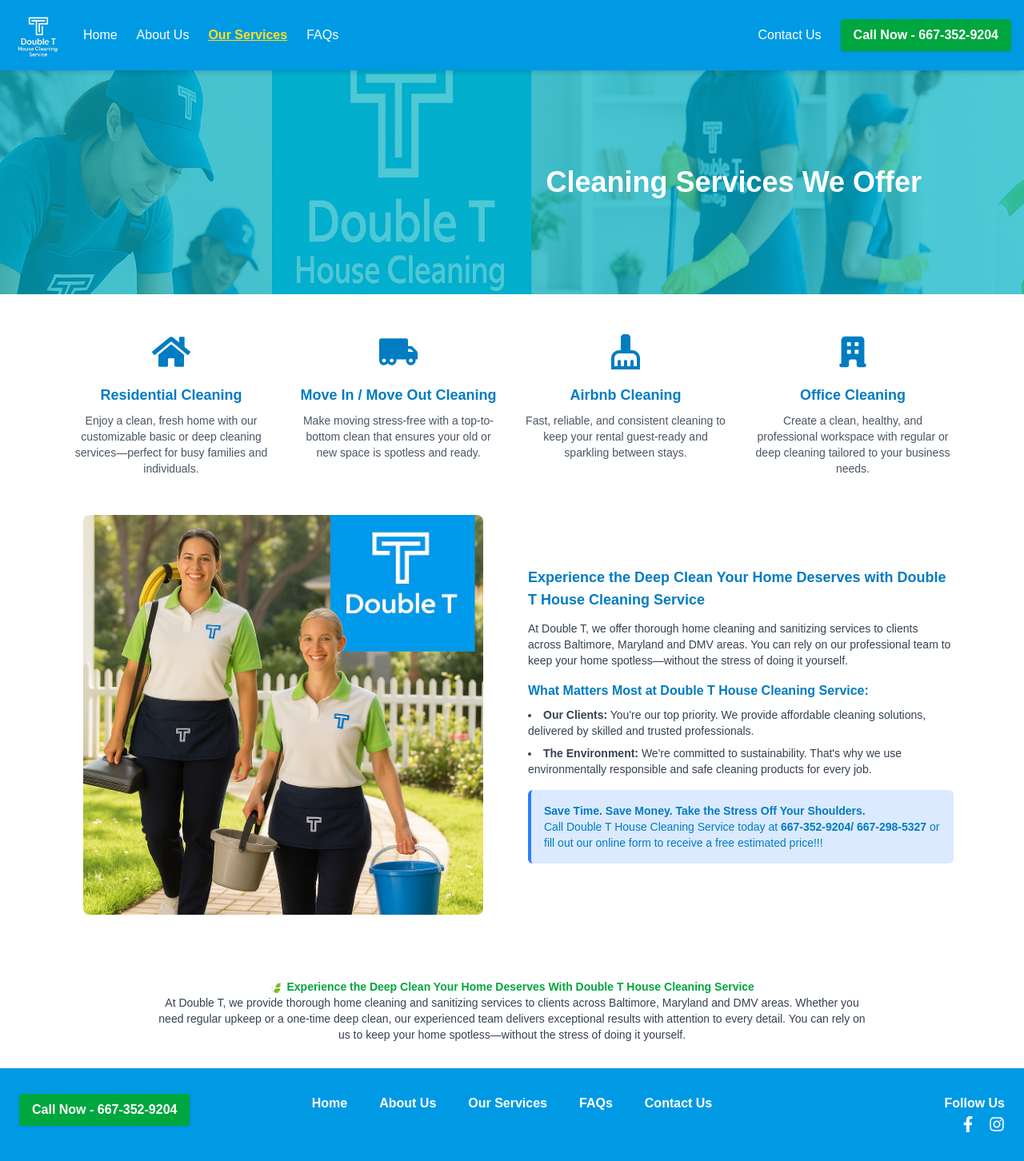
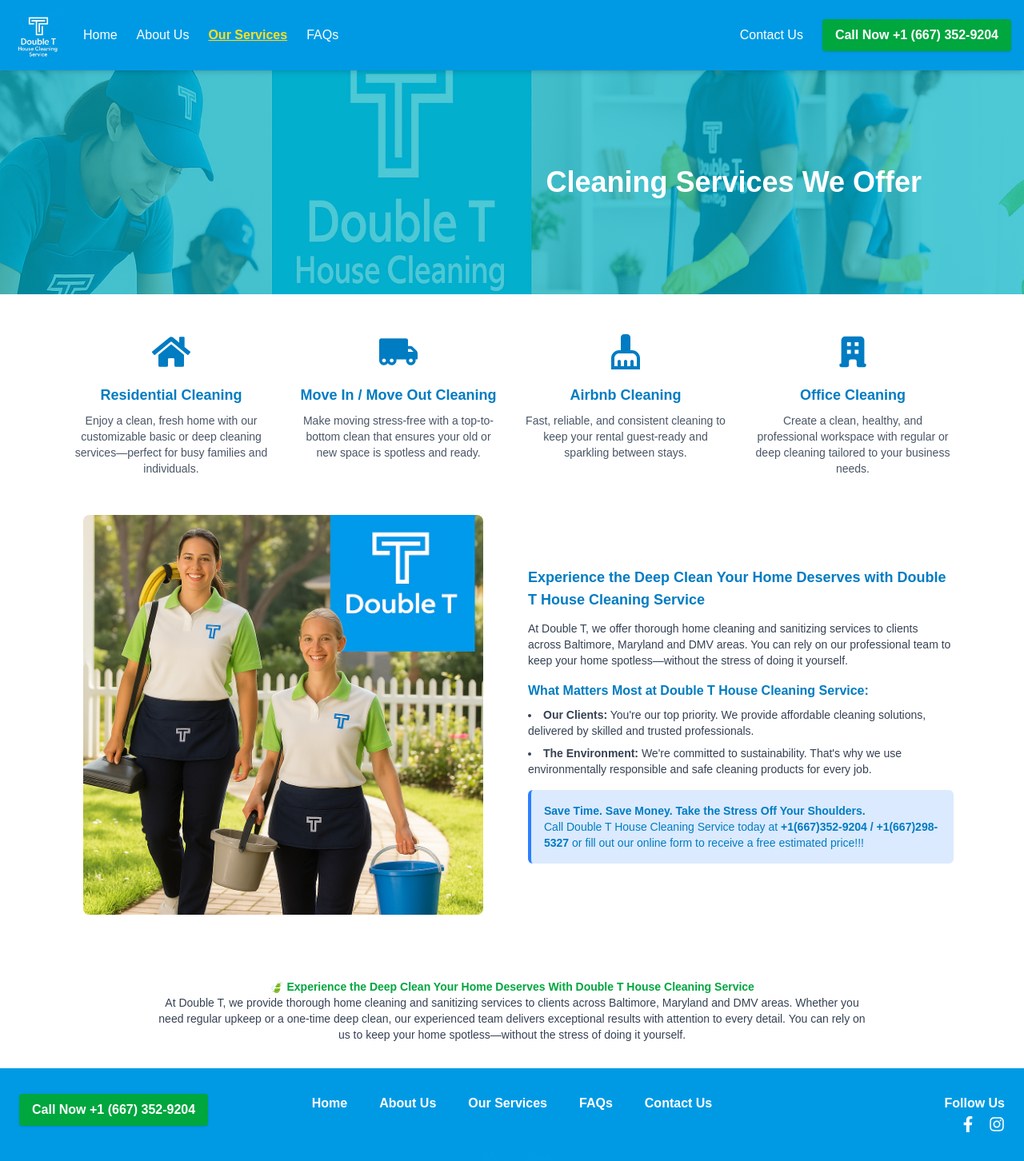
Before and after one commit to NickThant/Double-T-Web, a Next.js app: page /services in a window 1280 px wide. Shown: the top 1452 px of the page at 80% size. Built offline with nearby package versions, Linux system fonts and the light colour scheme.

Commit message:
Finalizing

```diff
--- a/src/app/components/footer.tsx
+++ b/src/app/components/footer.tsx
@@ -20,7 +20,7 @@
             href="tel:6673529204"
             className="bg-green-600 hover:bg-green-700 text-white font-semibold py-2 px-4 rounded shadow"
           >
-            Call Now - 667-352-9204
+            Call Now +1 (667) 352-9204
           </a>
           {/* <br></br>
           <a
--- a/src/app/components/header.tsx
+++ b/src/app/components/header.tsx
@@ -51,7 +51,7 @@
               href="tel:6673529204"
               className="bg-green-600 hover:bg-green-700 text-white font-semibold py-2 px-4 rounded shadow"
             >
-              Call Now - 667-352-9204
+              Call Now +1 (667) 352-9204
             </a>
             {/* <a
               href="tel:6672985327"
@@ -86,13 +86,13 @@
                 </li>
               ))}
               <li className="w-full text-center">
-                <a
-                  href="tel:8881234567"
-                  className="bg-green-600 hover:bg-green-700 text-white font-semibold py-2 px-4 rounded shadow inline-block mt-2"
-                  onClick={() => setMenuOpen(false)}
-                >
-                  Call Now - (888) 1234567
-                </a>
+              <a
+                href="tel:6673529204"
+                className="bg-green-600 hover:bg-green-700 text-white font-semibold py-2 px-4 rounded shadow inline-block mt-2"
+                onClick={() => setMenuOpen(false)}
+              >
+                Call Now +1 (667) 352-9204
+              </a>
               </li>
             </ul>
           </div>
--- a/src/app/services/page.tsx
+++ b/src/app/services/page.tsx
@@ -99,7 +99,7 @@
             </strong>
             <br />
             Call Double T House Cleaning Service today at{" "}
-            <strong>667-352-9204/ 667-298-5327</strong> or fill out our online
+            <strong>+1(667)352-9204 / +1(667)298-5327</strong> or fill out our online
             form to receive a free estimated price!!!
           </div>
         </div>
```
